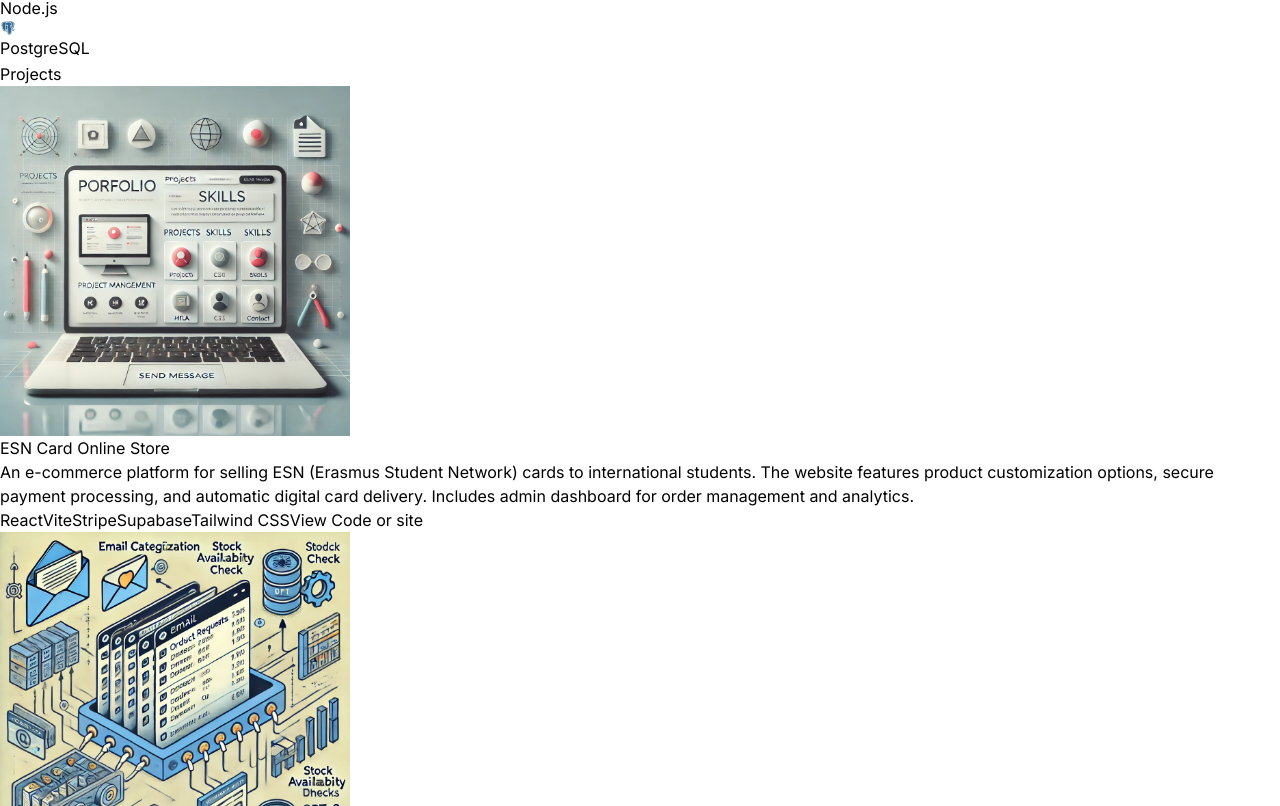
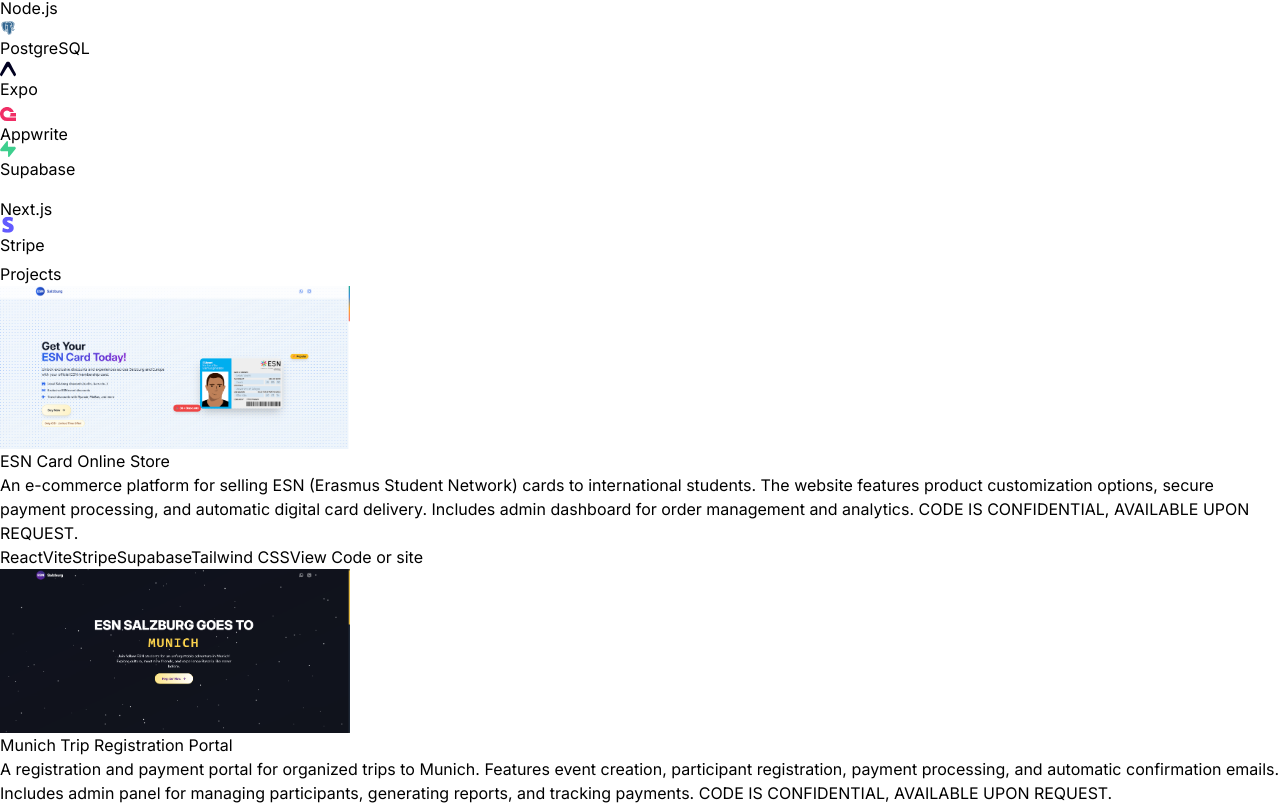
Before and after one commit to webj-khaled/Main-portfolio, a React (Vite) app: page / in a window 1280 px wide. Shown: the part 1394-2200 px from the top of the page. Built offline with nearby package versions, Linux system fonts and the light colour scheme.

Commit message:
Update with latest code

```diff
--- a/src/components/navbar.jsx
+++ b/src/components/navbar.jsx
@@ -14,12 +14,23 @@
 
       {/* Social icons on the right with more spacing */}
       <div className="flex items-center h-16 gap-6 mr-6">
-        {/* LinkedIn */}
-        <a href="https://www.linkedin.com/in/khaled-elfaham/" target="_blank" rel="noopener noreferrer" className="text-white hover:text-blue-400 transition-all duration-300 transform hover:scale-110">
+        {/* LinkedIn (hidden on small screens, shown on md+) */}
+        <a
+          href="https://www.linkedin.com/in/khaled-elfaham/"
+          target="_blank"
+          rel="noopener noreferrer"
+          className="hidden md:block text-white hover:text-blue-400 transition-all duration-300 transform hover:scale-110"
+        >
           <FaLinkedin size={32} />
         </a>
-        {/* Instagram */}
-        <a href="https://www.instagram.com/khaledmnms/" target="_blank" rel="noopener noreferrer" className="text-white hover:text-pink-400 transition-all duration-300 transform hover:scale-110">
+
+        {/* Instagram (always visible) */}
+        <a
+          href="https://www.instagram.com/khaledmnms/"
+          target="_blank"
+          rel="noopener noreferrer"
+          className="text-white hover:text-pink-400 transition-all duration-300 transform hover:scale-110"
+        >
           <FaInstagram size={32} />
         </a>
       </div>
--- a/src/components/technologies.jsx
+++ b/src/components/technologies.jsx
@@ -1,9 +1,6 @@
 import { RiReactjsLine } from "react-icons/ri";
-import { SiNumpy } from "react-icons/si";
-import { SiPytorch } from "react-icons/si";
-import { SiPowerbi } from "react-icons/si";
-import { FaPython } from "react-icons/fa";
-import { FaNodeJs } from "react-icons/fa";
+import { SiNumpy, SiPytorch, SiPowerbi, SiExpo, SiSupabase, SiNextdotjs, SiStripe, SiAppwrite } from "react-icons/si";
+import { FaPython, FaNodeJs } from "react-icons/fa";
 import { BiLogoPostgresql } from "react-icons/bi";
 import { motion } from "framer-motion";
 
@@ -25,76 +22,138 @@
     <div className="border-b border-neutral-800 pb-24">
       <h2 className="my-20 text-center text-4xl">Technologies</h2>
       <div className="flex flex-wrap items-center justify-center gap-4">
+
+        {/* React */}
         <motion.div
           variants={iconVariants(1.5)}
           initial="initial"
           animate="animate"
           className="rounded-2xl border-4 border-neutral-800 p-4 text-center"
         >
-            <RiReactjsLine className="text-7xl" style={{ color: '#61DAFB' }} />
+          <RiReactjsLine className="text-7xl" style={{ color: "#61DAFB" }} />
           <p className="mt-2 text-xl font-semibold text-neutral-300">React</p>
         </motion.div>
 
+        {/* NumPy */}
         <motion.div
           variants={iconVariants(1.5)}
           initial="initial"
           animate="animate"
           className="rounded-2xl border-4 border-neutral-800 p-4 text-center"
         >
-            <SiNumpy className="text-7xl" style={{ color: '#013243' }} />
+          <SiNumpy className="text-7xl" style={{ color: "#013243" }} />
           <p className="mt-2 text-xl font-semibold text-neutral-300">NumPy</p>
         </motion.div>
 
+        {/* PyTorch */}
         <motion.div
           variants={iconVariants(2.5)}
           initial="initial"
           animate="animate"
           className="rounded-2xl border-4 border-neutral-800 p-4 text-center"
         >
-            <SiPytorch className="text-7xl" style={{ color: '#EE4C2C' }} />
+          <SiPytorch className="text-7xl" style={{ color: "#EE4C2C" }} />
           <p className="mt-2 text-xl font-semibold text-neutral-300">PyTorch</p>
         </motion.div>
 
+        {/* Power BI */}
         <motion.div
           variants={iconVariants(4)}
           initial="initial"
           animate="animate"
           className="rounded-2xl border-4 border-neutral-800 p-4 text-center"
         >
-            <SiPowerbi className="text-7xl" style={{ color: '#F2C811' }} />
+          <SiPowerbi className="text-7xl" style={{ color: "#F2C811" }} />
           <p className="mt-2 text-xl font-semibold text-neutral-300">Power BI</p>
         </motion.div>
 
+        {/* Python */}
         <motion.div
           variants={iconVariants(2.5)}
           initial="initial"
           animate="animate"
           className="rounded-2xl border-4 border-neutral-800 p-4 text-center"
         >
-            <FaPython className="text-7xl" style={{ color: '#3776AB' }} />
+          <FaPython className="text-7xl" style={{ color: "#3776AB" }} />
           <p className="mt-2 text-xl font-semibold text-neutral-300">Python</p>
         </motion.div>
 
+        {/* Node.js */}
         <motion.div
           variants={iconVariants(1.5)}
           initial="initial"
           animate="animate"
           className="rounded-2xl border-4 border-neutral-800 p-4 text-center"
         >
-            <FaNodeJs className="text-7xl" style={{ color: '#68A063' }} />
+          <FaNodeJs className="text-7xl" style={{ color: "#68A063" }} />
           <p className="mt-2 text-xl font-semibold text-neutral-300">Node.js</p>
         </motion.div>
 
+        {/* PostgreSQL */}
         <motion.div
           variants={iconVariants(1.5)}
           initial="initial"
           animate="animate"
           className="rounded-2xl border-4 border-neutral-800 p-4 text-center"
         >
-            <BiLogoPostgresql className="text-7xl" style={{ color: '#336791' }} />
+          <BiLogoPostgresql className="text-7xl" style={{ color: "#336791" }} />
           <p className="mt-2 text-xl font-semibold text-neutral-300">PostgreSQL</p>
         </motion.div>
 
+        {/* Expo */}
+        <motion.div
+          variants={iconVariants(2)}
+          initial="initial"
+          animate="animate"
+          className="rounded-2xl border-4 border-neutral-800 p-4 text-center"
+        >
+          <SiExpo className="text-7xl" style={{ color: "#000020" }} />
+          <p className="mt-2 text-xl font-semibold text-neutral-300">Expo</p>
+        </motion.div>
+
+        {/* Appwrite */}
+        <motion.div
+          variants={iconVariants(3)}
+          initial="initial"
+          animate="animate"
+          className="rounded-2xl border-4 border-neutral-800 p-4 text-center"
+        >
+          <SiAppwrite className="text-7xl" style={{ color: "#F02E65" }} />
+          <p className="mt-2 text-xl font-semibold text-neutral-300">Appwrite</p>
+        </motion.div>
+
+        {/* Supabase */}
+        <motion.div
+          variants={iconVariants(2)}
+          initial="initial"
+          animate="animate"
+          className="rounded-2xl border-4 border-neutral-800 p-4 text-center"
+        >
+          <SiSupabase className="text-7xl" style={{ color: "#3ECF8E" }} />
+          <p className="mt-2 text-xl font-semibold text-neutral-300">Supabase</p>
+        </motion.div>
+
+        {/* Next.js */}
+        <motion.div
+          variants={iconVariants(2)}
+          initial="initial"
+          animate="animate"
+          className="rounded-2xl border-4 border-neutral-800 p-4 text-center"
+        >
+          <SiNextdotjs className="text-7xl" style={{ color: "#FFFFFF" }} />
+          <p className="mt-2 text-xl font-semibold text-neutral-300">Next.js</p>
+        </motion.div>
+
+        {/* Stripe */}
+        <motion.div
+          variants={iconVariants(2.5)}
+          initial="initial"
+          animate="animate"
+          className="rounded-2xl border-4 border-neutral-800 p-4 text-center"
+        >
+          <SiStripe className="text-7xl" style={{ color: "#635BFF" }} />
+          <p className="mt-2 text-xl font-semibold text-neutral-300">Stripe</p>
+        </motion.div>
       </div>
     </div>
   );
--- a/src/constants/index.js
+++ b/src/constants/index.js
@@ -4,6 +4,9 @@
 import project4 from "../assets/projects/project-4.jpg";
 import project5 from "../assets/projects/project-5.jpg";
 import project6 from "../assets/projects/project-6.jpg";
+import project7 from "../assets/projects/project-7.png";
+import project8 from "../assets/projects/project-8.png";
+
 
 export const HERO_CONTENT = `I am a bioinformatician and machine learning enthusiast with experience in web & mobile app development and data analysis. Throughout my academic journey, I have developed expertise in handling large datasets and building predictive models using tools like Python and PyTorch. My focus is on utilizing machine learning techniques to solve complex problems in healthcare and biomedical research. I am driven by a desire to apply these skills to advance research and drive meaningful outcomes in both healthcare and business settings.`;
 
@@ -38,20 +41,8 @@
     technologies: ["PostgreSQL", "Python", "Matplotlib", "PowerBi"],
   },
   {
-    year: "09/2021 - 09/2022",
-    role: "Medical Engineer",
-    company: "Medical Park Istanbul",
-    description: `Maintaining project timelines for maintenance and quality control, ensuring
-98% uptime of medical devices, which led to 0% critical device failures over a 12-month period.
-Analyzed market research data to support purchasing decisions, resulting in the acquisition
-of 10 new medical devices that enhanced operational efficiency by 15%.
-Created and presented over 50 medical reports per quarter, providing key insights
-that supported 20% improvement in clinical decision-making processes.`,
-    technologies: ["Medical device trouble-shooting", "Endoscopy Devices", "ISO 13485", "ISO 9001"],
-  },
-  {
     year: "05/2018 - 10/2018",
-    role: "Medical Engineer",
+    role: "Intern Medical Engineer",
     company: "Cairo General Hospital",
     description: `Designed and executed medical devices preventative maintenance plans. Calibrated and maintained incubators, patient monitors, and ventilators.`,
     technologies: ["Medical device trouble-shooting", "ECG", "Ventilators", "ISO 27001"],
@@ -61,17 +52,17 @@
 export const PROJECTS = [
   {
   title: "ESN Card Online Store",
-  image: project3,
-  description: "An e-commerce platform for selling ESN (Erasmus Student Network) cards to international students. The website features product customization options, secure payment processing, and automatic digital card delivery. Includes admin dashboard for order management and analytics.",
+  image: project8,
+  description: "An e-commerce platform for selling ESN (Erasmus Student Network) cards to international students. The website features product customization options, secure payment processing, and automatic digital card delivery. Includes admin dashboard for order management and analytics. CODE IS CONFIDENTIAL, AVAILABLE UPON REQUEST.",
   technologies: ["React", "Vite", "Stripe", "Supabase", "Tailwind CSS"],
-  github: "https://github.com/webj-khaled/ESN-Card-Store"
+  github: "https://esn-salzburg.netlify.app/"
 },
 {
   title: "Munich Trip Registration Portal",
-  image: project4,
-  description: "A registration and payment portal for organized trips to Munich. Features event creation, participant registration, payment processing, and automatic confirmation emails. Includes admin panel for managing participants, generating reports, and tracking payments.",
+  image: project7,
+  description: "A registration and payment portal for organized trips to Munich. Features event creation, participant registration, payment processing, and automatic confirmation emails. Includes admin panel for managing participants, generating reports, and tracking payments. CODE IS CONFIDENTIAL, AVAILABLE UPON REQUEST.",
   technologies: ["React", "Vite", "Stripe", "Supabase", "Node.js"],
-  github: "https://github.com/webj-khaled/Munich-Trip-Portal"
+  github: "https://esn-salzburg-munich-trip.netlify.app/"
 },
 
 
@@ -80,12 +71,12 @@
   image: project5,
   description: "A React Native movie discovery application that allows users to browse trending movies, view details, watch trailers, and create personalized watchlists. Features user authentication, movie recommendations based on viewing history, and integration with movie databases for up-to-date content.",
   technologies: ["React Native", "Tailwind CSS", "Supabase", "Appwrite", "Stripe"],
-  github: "https://github.com/webj-khaled/FilmFlow-Movie-App"
+  github: "https://github.com/webj-khaled/MOvie-app"
 },
 {
   title: "TasteBuds - Food Delivery App",
   image: project6,
-  description: "A food delivery application built with React Native that connects users with local restaurants. Features include menu browsing, customized orders, real-time order tracking, secure payments, and restaurant ratings. Users can save favorite orders and restaurants for quick reordering.",
+  description: "A food delivery application built with React Native that connects users with local restaurants. Features include menu browsing, customized orders, real-time order tracking, secure payments, and restaurant ratings. Users can save favorite orders and restaurants for quick reordering. CODE IS CONFIDENTIAL, AVAILABLE UPON REQUEST.",
   technologies: ["React Native", "Tailwind CSS", "Supabase", "Appwrite", "Stripe"],
   github: "https://github.com/webj-khaled/TasteBuds-Food-App"
 },
```
Also changed, not shown: src/assets/projects/project-7.png (added), src/assets/projects/project-8.png (added). Lines whose indentation alone changed are shown as unchanged.
